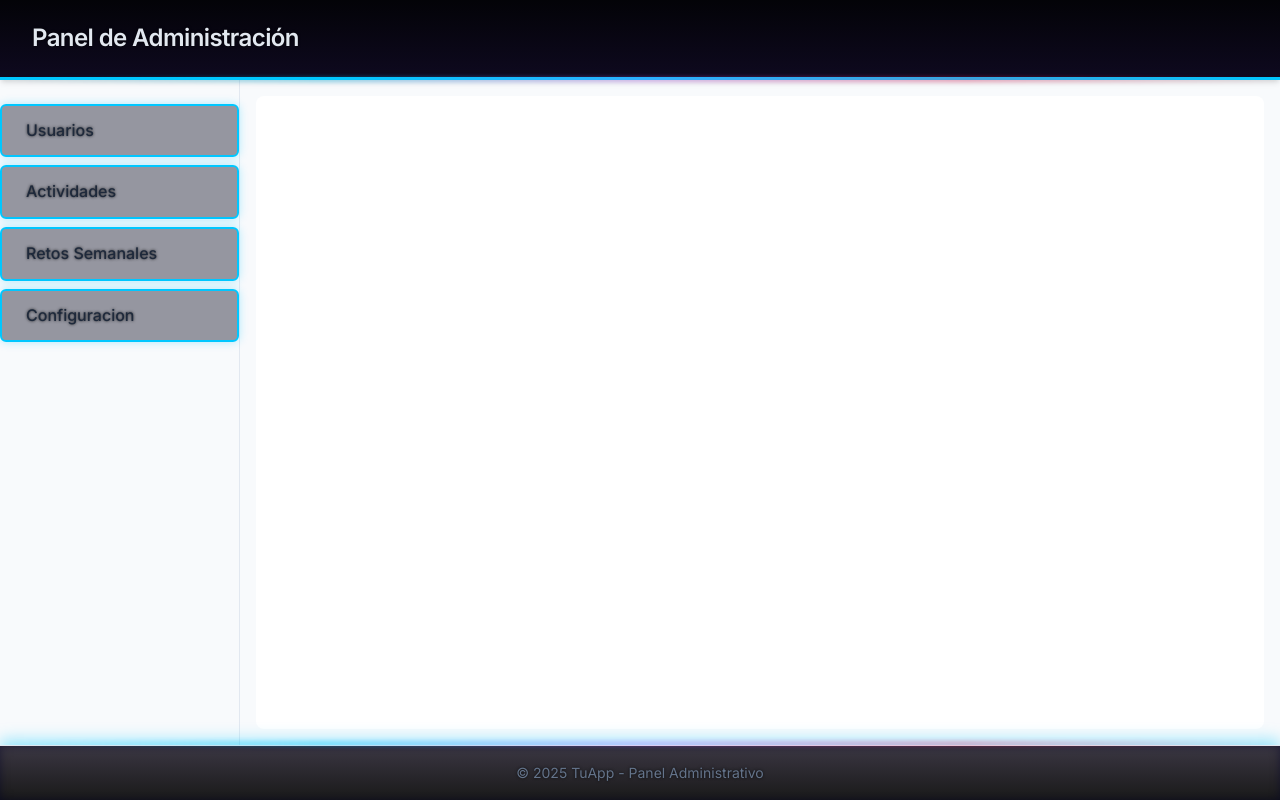
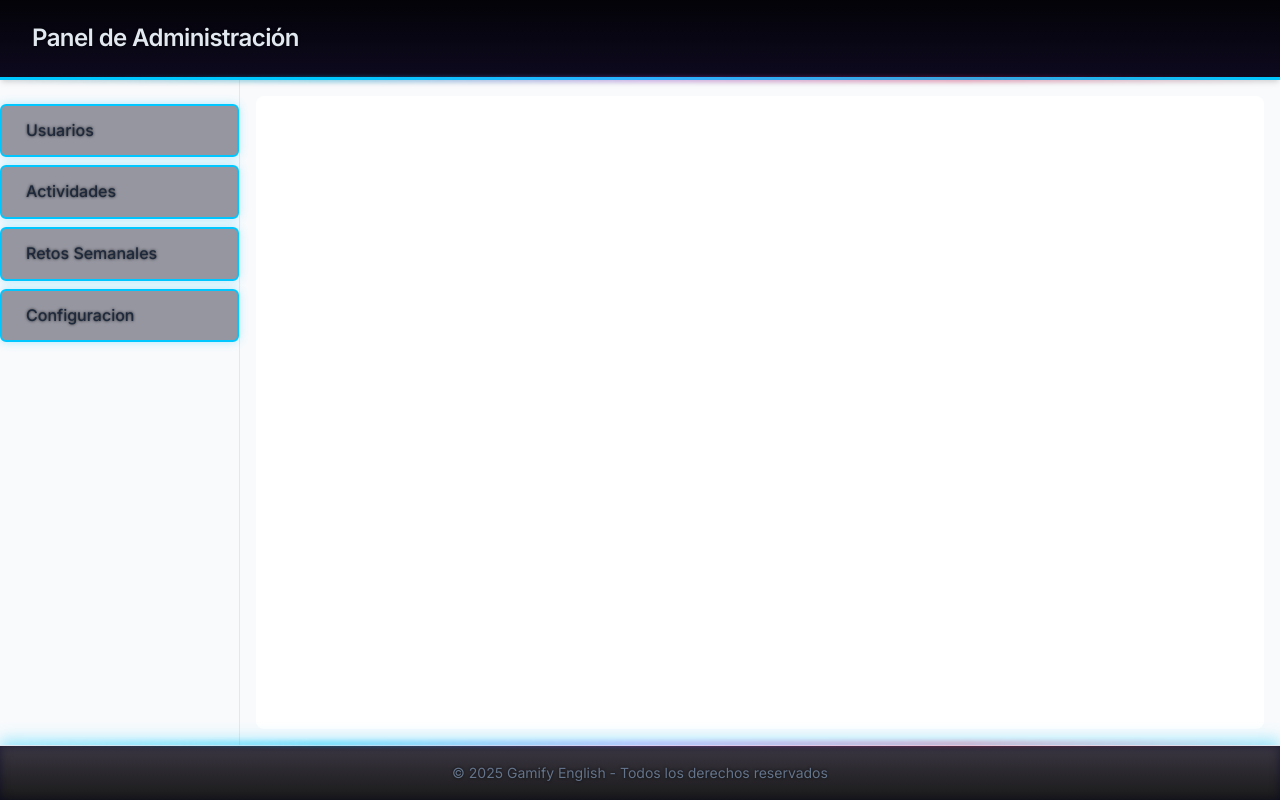
Before and after one commit to alejandro156miranda/gamify-english, a React (Create React App) app in the folder frontend/: page /admin in a window 1280 px wide. Built offline with nearby package versions, Linux system fonts and the light colour scheme.

Commit message:
solo puse "Todos los derechos reservados"

```diff
--- a/frontend/src/components/AdminLayout.jsx
+++ b/frontend/src/components/AdminLayout.jsx
@@ -20,7 +20,7 @@ export default function AdminPanel() {
         <Outlet />
       </main>
       <footer className={styles['admin-footer']}>
-        © {new Date().getFullYear()} TuApp - Panel Administrativo
+        © {new Date().getFullYear()} Gamify English - Todos los derechos reservados
       </footer>
     </div>
   );
```
